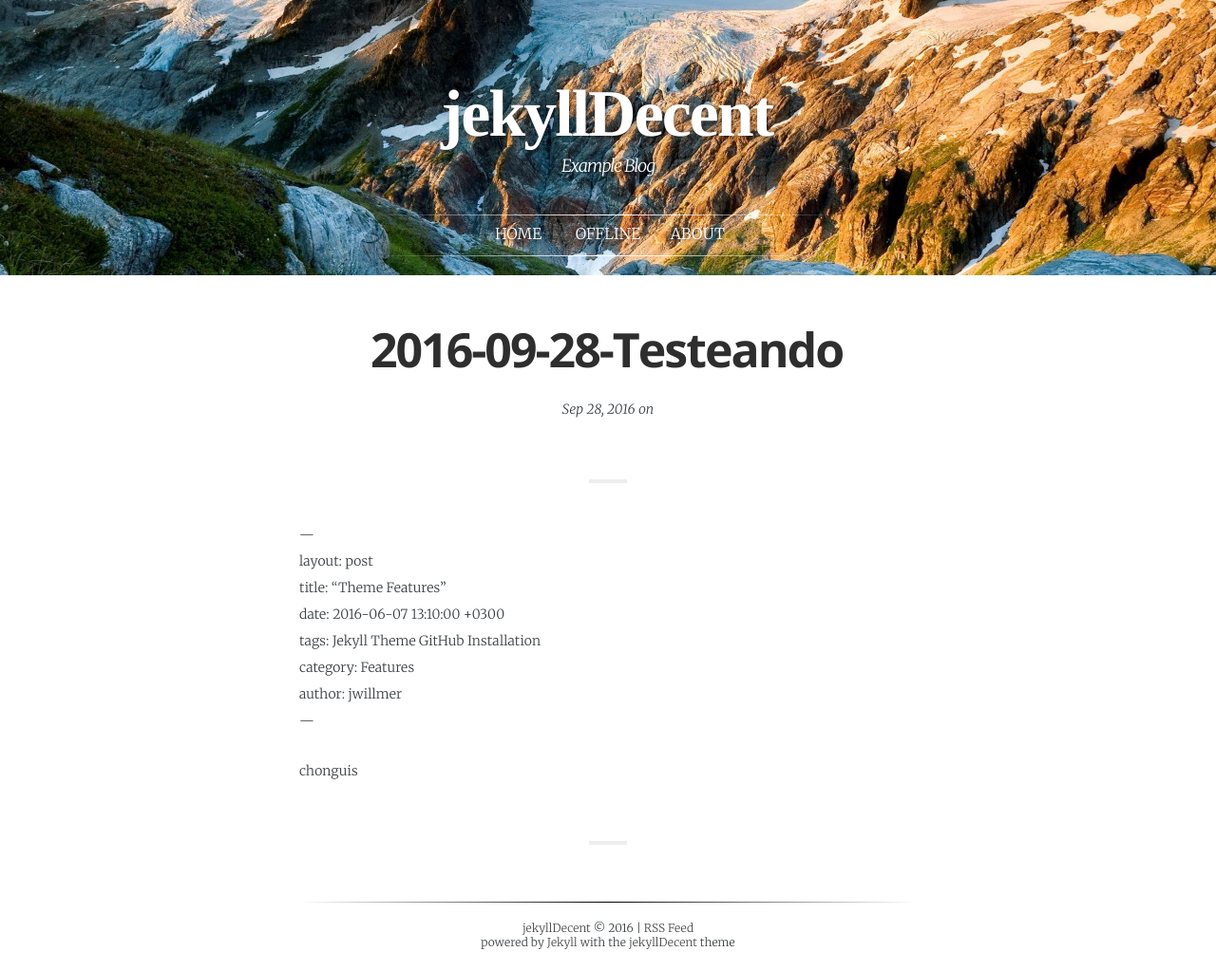
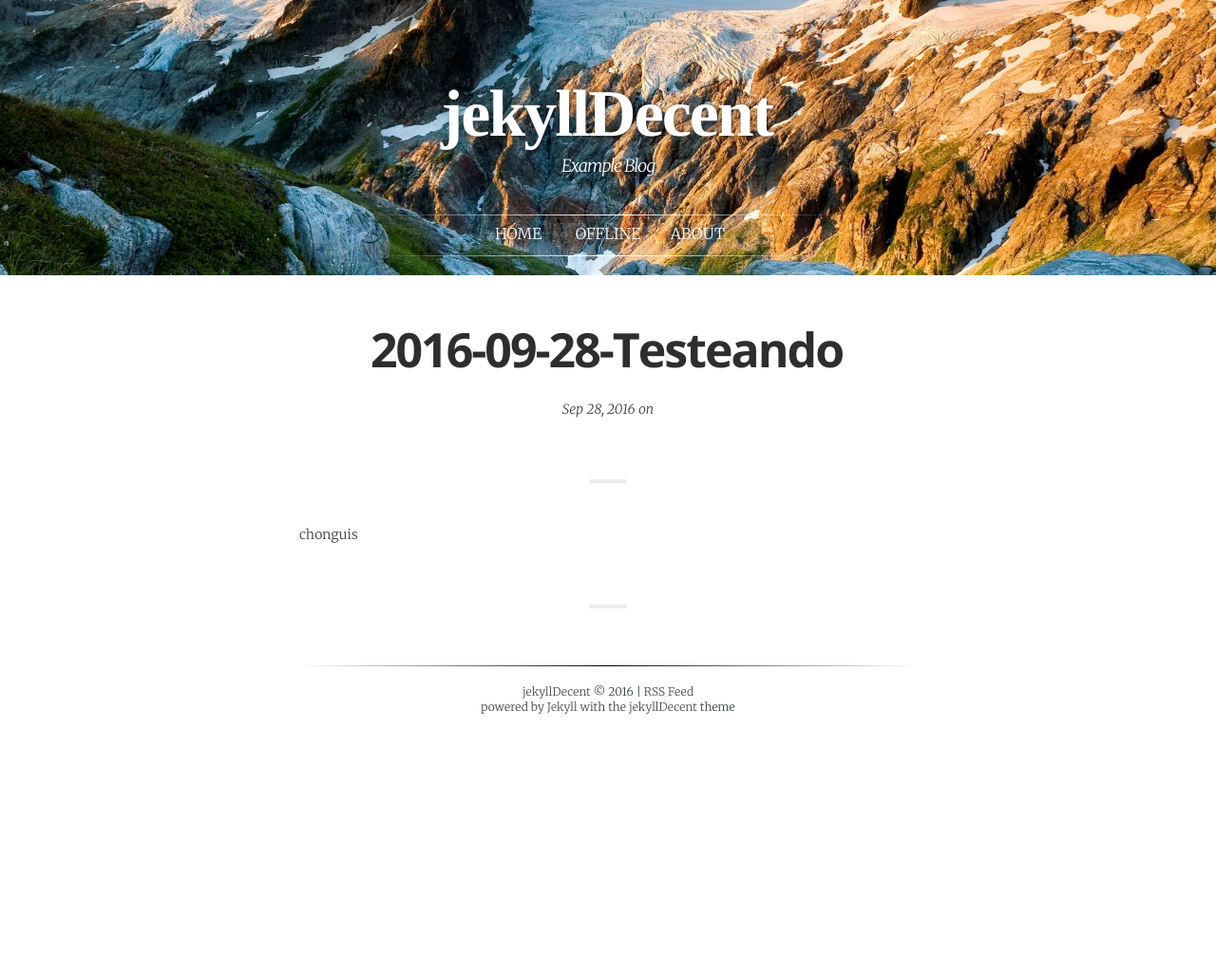
Before and after one commit to DoctorFrancia/DoctorFrancia.github.io, a Jekyll site: the page built from _posts/2016-09-28-2016-09-28-testeando.markdown, in a window 1280 px wide. Shown: the whole page at 95% size. Built offline with Jekyll 4.4.1, drawn with Linux system fonts in a browser that asks for light colours; some web fonts are replaced; after the commit the page ends 900 px from its top, so only the background shows below that.

Commit message:
Updated Testeando

```diff
--- a/_posts/2016-09-28-2016-09-28-testeando.markdown
+++ b/_posts/2016-09-28-2016-09-28-testeando.markdown
@@ -4,13 +4,4 @@ date: 2016-09-28 20:18:00 Z
 layout: post
 ---
 
----\
-layout:            post\
-title:             "Theme Features"\
-date:              2016-06-07 13:10:00 \+0300\
-tags:              Jekyll Theme GitHub Installation \
-category:          Features\
-author:            jwillmer\
----
-
 chonguis
```
